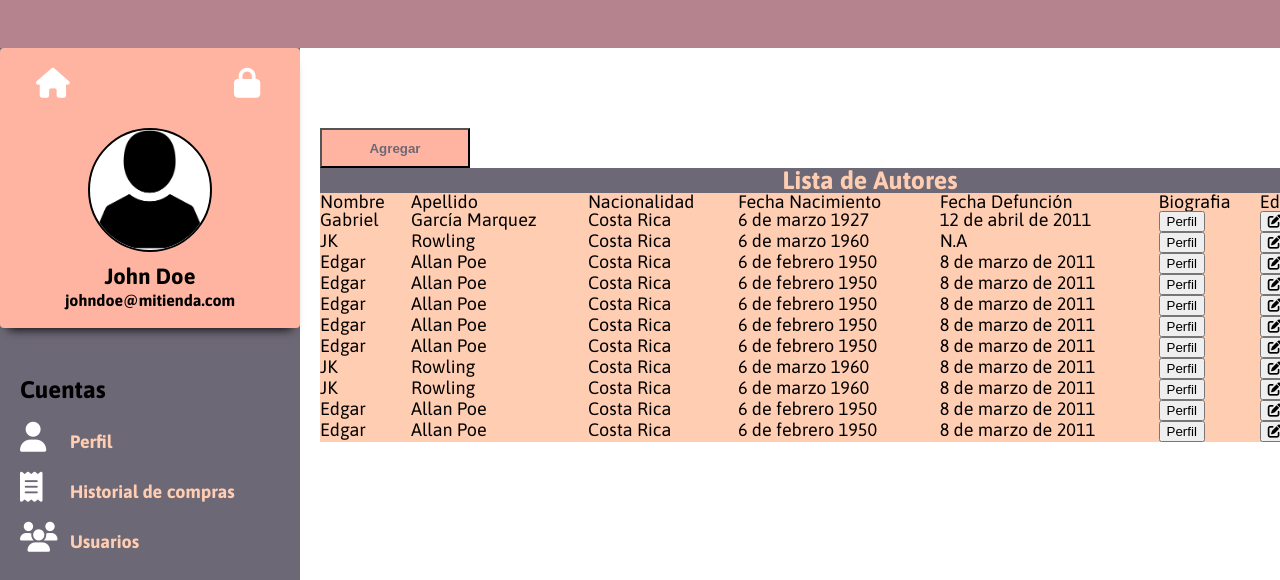
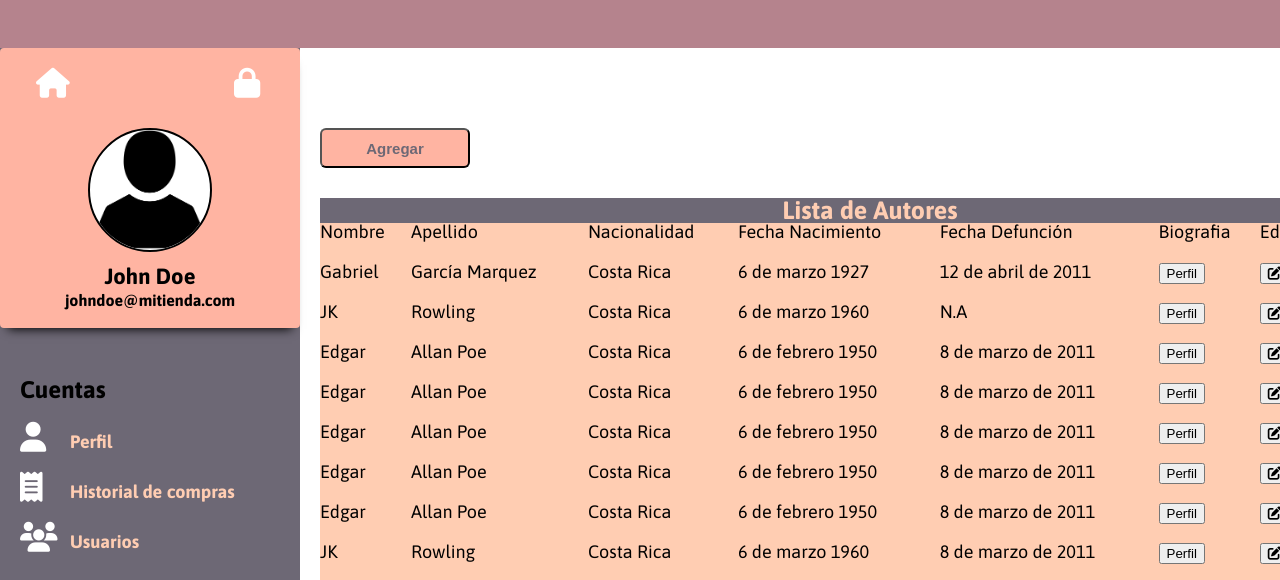
Before and after one commit to adriancastro626/bazar_de_las_sorpresas, a plain HTML site: page html/lista_autores.html in a window 1280 px wide. Shown: the part 162-742 px from the top of the page. Drawn offline with Linux system fonts and the light colour scheme; some packages are replaced by stand-ins of ours; a script that the page names is missing.

Commit message:
va el header  y los cambios que pidio alvaro

```diff
--- a/css/lista_autores.css
+++ b/css/lista_autores.css
@@ -24,6 +24,7 @@
                     font-weight: bold;
                     font-family: 'Asap', sans-serif;
                     background: #ffcdb2;
+                    padding: 15px 0;
                 }
 
                 .icono-eliminar {
@@ -40,4 +41,15 @@
                     height: 40px;
                     width: 150px;
                     font-weight: bold;
+                    margin-bottom: 30px;
+                    border-radius: 6px;
+                    font-size: 15px;
                 }
+
+                tr {
+                    height: 40px;
+                }
+
+                .tbl-libros {
+                    padding-left: 10px;
+                }
```
